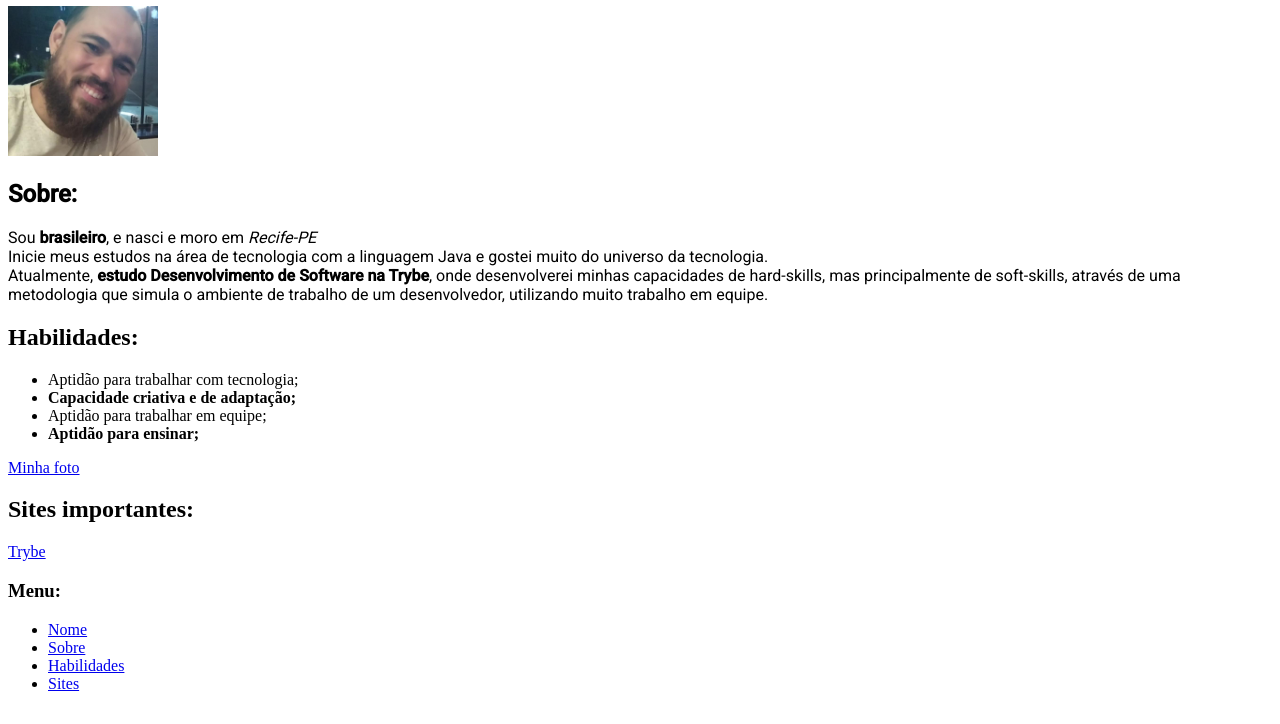
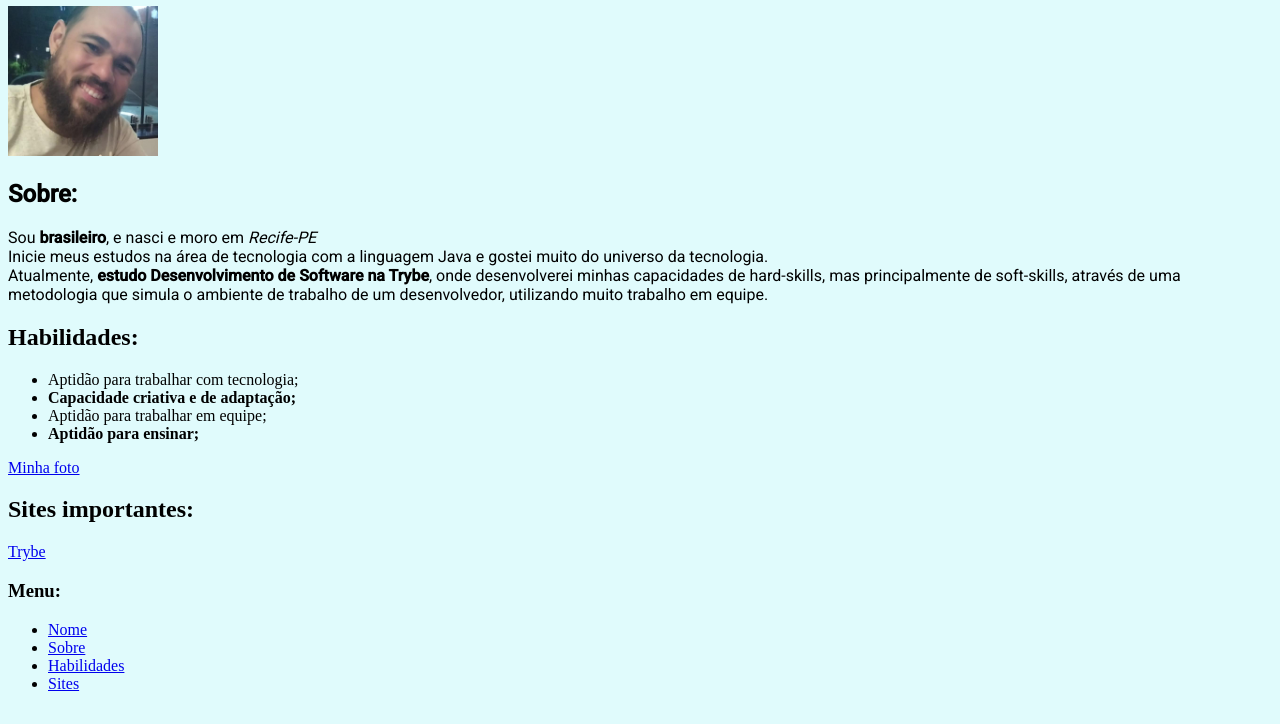
Before and after one commit to PauloGrijp/PauloGrijp.github.io, a plain HTML site: page index.html in a window 1280 px wide. Shown: the part 76-800 px from the top of the page. Drawn offline with Linux system fonts and the light colour scheme.

Commit message:
add bckg body

```diff
--- a/index.html
+++ b/index.html
@@ -11,6 +11,10 @@
 
     <title>Paulo Xavier - Portifólio</title>
     <style>
+
+        body{
+            background-color: #E0FBFC;
+        }
 
         #nome{
             font-family: 'Montserrat', sans-serif;
```
